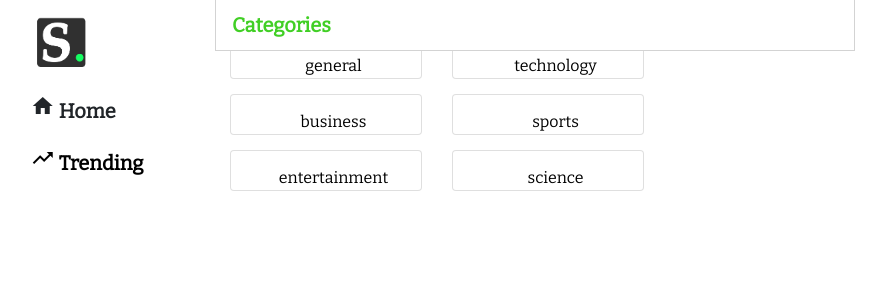
After one commit to GrishonNganga/Spravy, a Flask app: page /categories in a window 1280 px wide. The commit adds this page. Shown: the top 300 px of the page, without its empty margins (41-927 px from the left). Run offline with Flask 2, Linux system fonts and the light colour scheme; some libraries are stand-ins or nearby versions.

Commit message:
Refactor categories work. No need of it atm

```diff
--- /dev/null
+++ b/frontend/news/templates/news/categories.html
@@ -0,0 +1,26 @@
+{% extends 'base.html' %}
+{% block head %}
+{{super()}}
+<link rel="stylesheet" href="https://maxcdn.bootstrapcdn.com/bootstrap/4.0.0-alpha.2/css/bootstrap.min.css" integrity="sha384-y3tfxAZXuh4HwSYylfB+J125MxIs6mR5FOHamPBG064zB+AFeWH94NdvaCBm8qnd" crossorigin="anonymous">
+<link rel="stylesheet" href="{{url_for('static', filename='css/categories.css')}}">
+<link href="https://fonts.googleapis.com/css2?family=Bitter&display=swap" rel="stylesheet">
+{% endblock %}
+
+{% block content %}
+<div class="top nav-text">
+    &nbsp;&nbsp;&nbsp; Categories
+</div>
+
+<div class=" content">
+    {% if categories %}
+        <div class="categories">
+            {% for category in categories %}
+                <div class="category card">
+                    {{category}}
+                </div>
+            {% endfor %}
+        </div>
+    {% endif %}
+</div>
+
+{% endblock %}
--- a/frontend/news/views.py
+++ b/frontend/news/views.py
@@ -21,3 +21,9 @@ def show_source():
     a_source_articles = get_source_articles(url)
 
     return render_template('news/source.html', articles = a_source_articles)
+
+@news.route('/categories')
+def show_categories():
+
+    categories = ['general', 'technology', 'business', 'sports', 'entertainment', 'science']
+    return render_template('news/categories.html',categories = categories )
--- a/frontend/static/css/categories.css
+++ b/frontend/static/css/categories.css
@@ -1,3 +1,51 @@
+.top{
+    margin-left: 20%;
+    margin-right: 30%;
+    border-left: solid 1px lightgray;
+    border-right: solid 1px lightgray;
+    border-bottom: solid 1px lightgray;
+    padding-top: 10px;
+    padding-bottom: 10px;
+    position: fixed;
+    top: 0;
+    z-index: 10;
+    width: 50%;
+    background-color: white;
+}
+.content{
+    margin-left: 20%;
+    margin-right: 30%;
+    margin-top: 3%;
+}
+.nav-text{
+    font-size: 20px;
+    font-weight: bold;
+    color: #41cf25;
+}
+.categories{
+    display: flex;
+    flex-wrap: wrap;
+    width: 100%;
+    /* background-color: initial; */
+    /* margin-top: 25%; */
+}
+.categories:hover{
+    background-color: white;
+}
+.category:hover{
+    background-color: white;
+    z-index: 5;
+}
+.category{
+    flex: 0 0 30%;
+    padding-top: 15px;
+    padding-left: 15px;
+    margin-left: 15px;
+    margin-right: 15px;
+    margin-bottom: 15px;
+    text-align: center;
+
+}
 .categories{
     color: #41cf25;
 }
--- a/frontend/static/css/navbar.css
+++ b/frontend/static/css/navbar.css
@@ -3,7 +3,7 @@ body{
 }
 .nav-links{
     list-style-type: none;
-    width: 10%;
+    width: 12%;
     padding-left: 0%;
     position: fixed;
 }
@@ -40,13 +40,10 @@ nav{
     padding-top: 5px;
     font-size: 30px;
 }
-.home:hover, .categories:hover, .trending:hover, .nav-link-img:hover{
+/* .home:hover, .categories:hover, .trending:hover, .nav-link-img:hover{
     color: #41cf25;
     background-color: #e5ffce;
-}
+} */
 .logo:hover, .logo img:hover{
     background-color: initial;
 }
-.fa-home{
-    color: black;
-}
--- a/frontend/templates/navbar.html
+++ b/frontend/templates/navbar.html
@@ -19,7 +19,7 @@
         </div>
         <!-- <div>
             <a href="/categories"><li class="categories"><i class="nav-link-img material-icons categories">category</i>   Categories</li></a>
-        </div> -->
-
+        </div>
+         -->
     </ul>
 </nav>
```
Also changed, not shown: frontend/static/css/index.css (+0 -7 lines).
